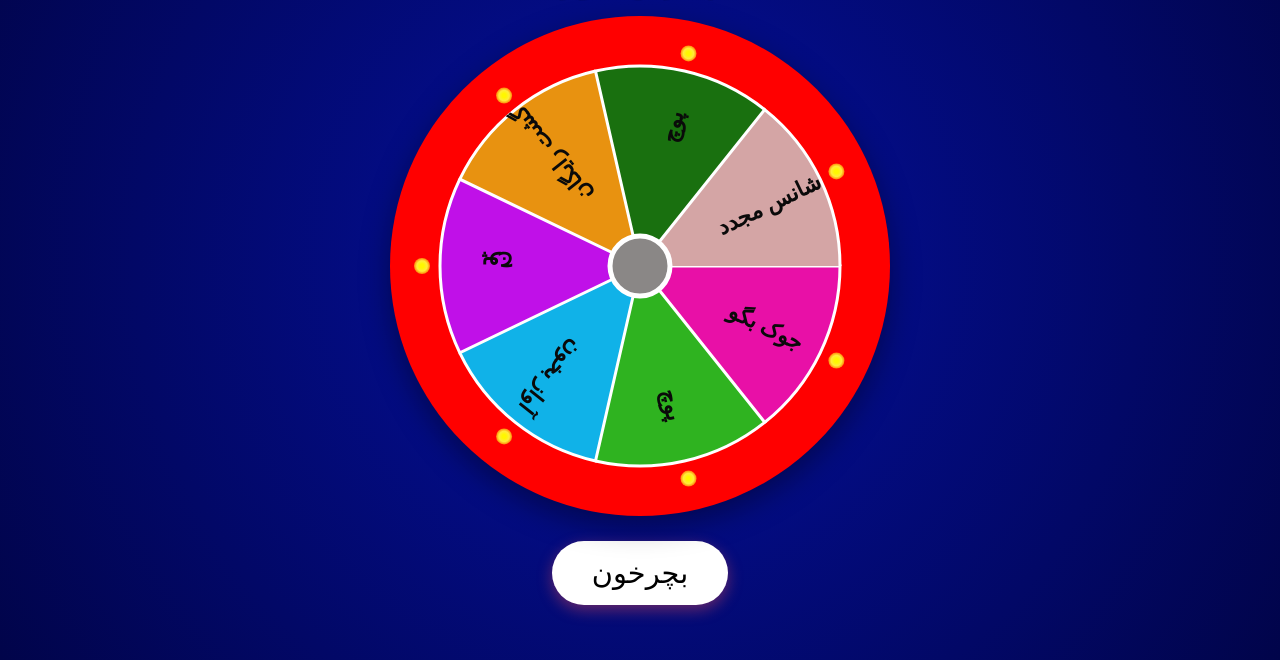
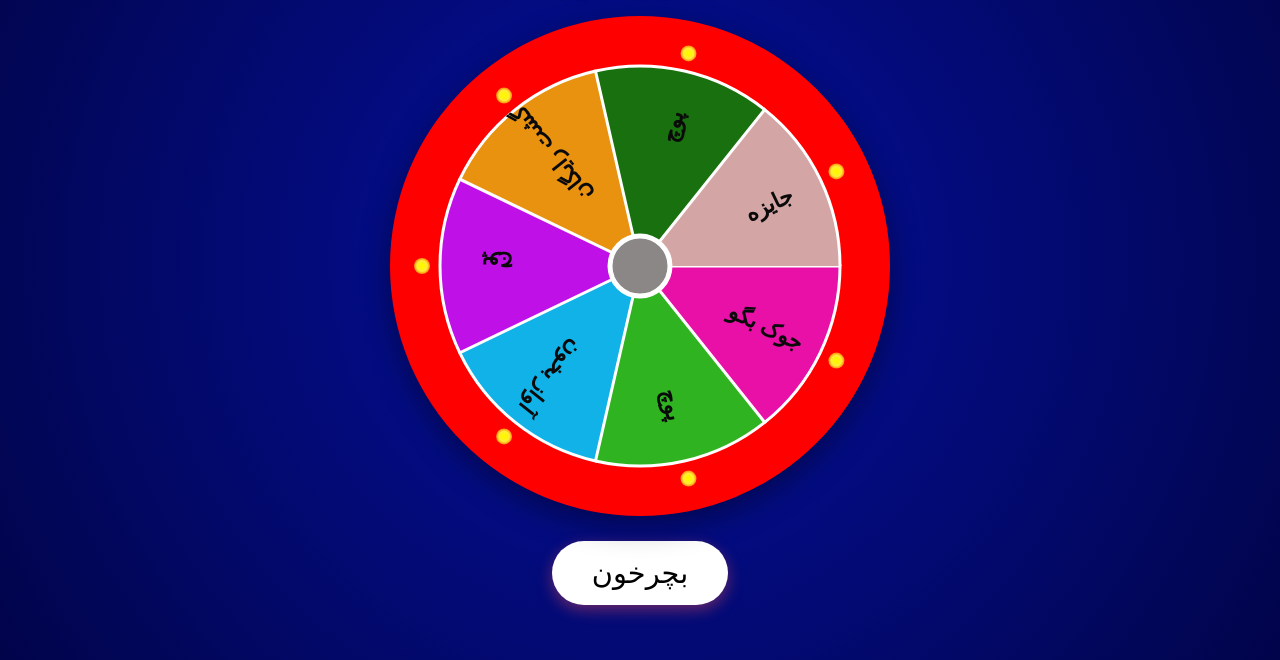
Before and after one commit to nimabeheshtisadr/BehtarinToor, a plain HTML site: page index.html in a window 1280 px wide. Shown: the part 140-800 px from the top of the page. Drawn offline with Linux system fonts and the light colour scheme; a web font is replaced by a local one.

Commit message:
Update index.html
Update index.html

```diff
--- a/index.html
+++ b/index.html
@@ -114,7 +114,7 @@
       { name: 'پوج ', weight: 5, color: '#c010e8' },
       { name: 'گشت رایگان ', weight: 1, color: '#e89210' },
       { name: 'پوچ ', weight: 9, color: '#19700f' },
-      { name: 'شانس مجدد ', weight: 20, color: '#D4A5A5' }
+      { name: 'جایزه ', weight: 20, color: '#D4A5A5' }
     ];
 
     const canvas = document.getElementById("wheelCanvas");
```
